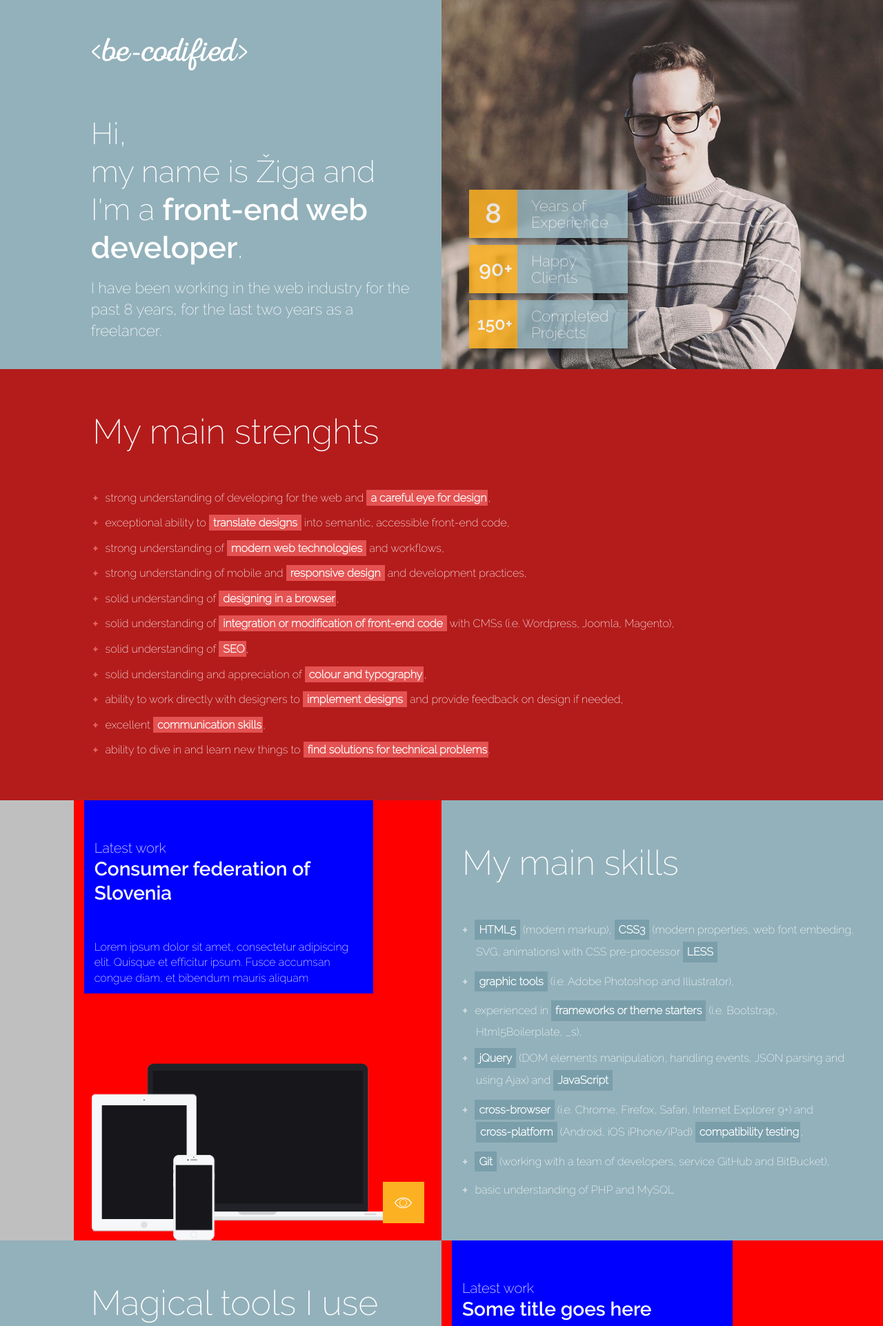
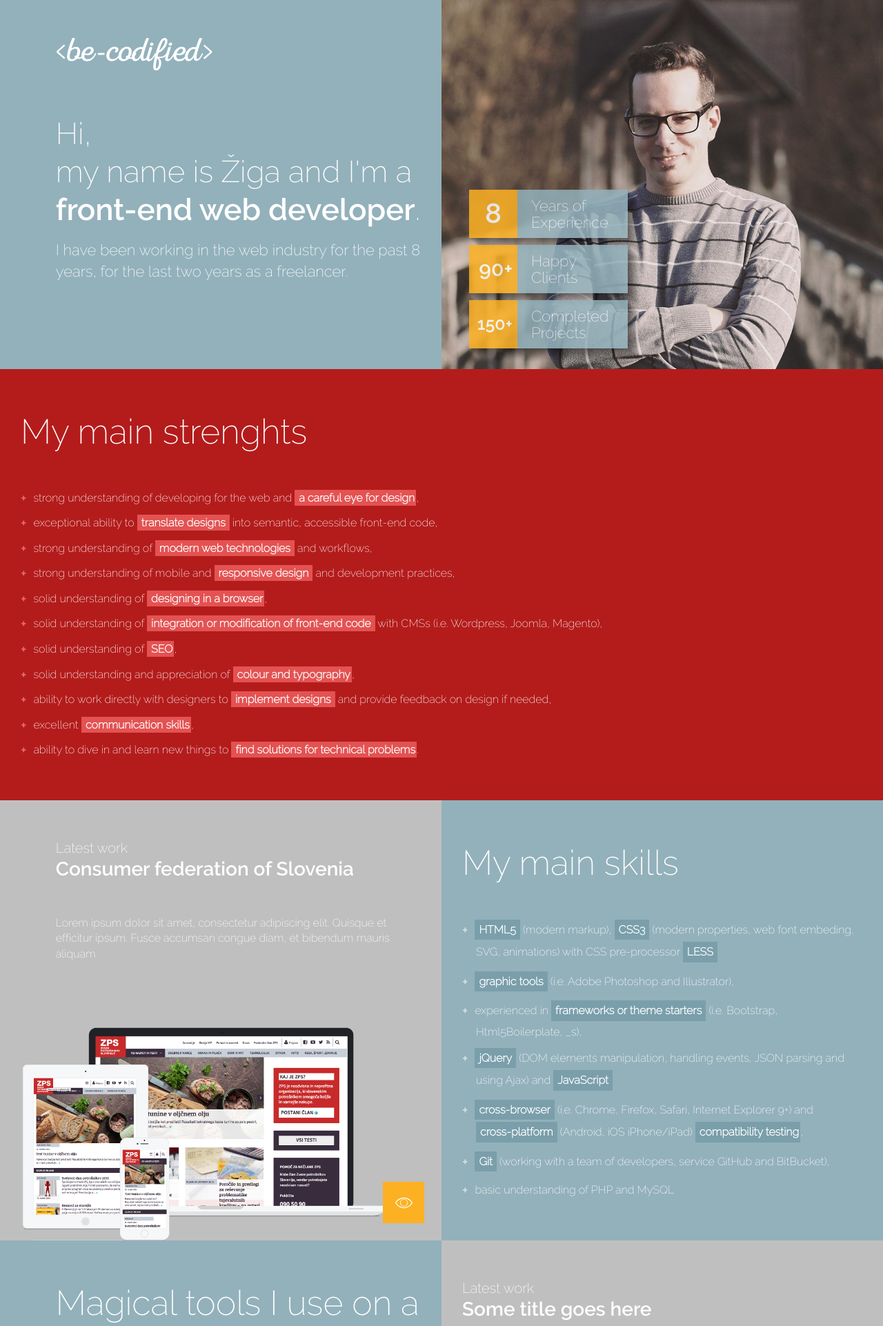
Before and after one commit to be-codified/personal-presentation-site, a PHP site: page / in a window 1280 px wide. Shown: the top 1922 px of the page at 69% size. Run offline with PHP 8.4, Linux system fonts and the light colour scheme.

Commit message:
added portfolio item, layout changed

```diff
--- a/index.php
+++ b/index.php
@@ -34,7 +34,7 @@
             <article>
                 <div class="row main-color-1">
                     <div class="col-xs-12 col-sm-6 col-md-6 col-lg-6">
-                        <div class="col-xs-12 col-sm-12 col-md-12 col-lg-10 col-lg-offset-2 intro">
+                        <div class="col-xs-12 col-sm-12 col-md-12 col-lg-11 col-lg-offset-1 intro">
                             <header>
                                 <h1>
                                     <a href="http://www.be-codified.com" title="be-codified.com">be-codified.com</a>
@@ -72,7 +72,7 @@
                 </div>
                 <div class="row">
                     <div class="col-xs-12 col-sm-12 col-md-12 col-lg-12 main-color-2">
-                        <div class="col-xs-12 col-sm-12 col-md-12 col-lg-11 col-lg-offset-1">
+                        <div class="col-xs-12 col-sm-12 col-md-12 col-lg-12">
                                 <h2>My main strenghts</h2>
                                 <ul class="plus-bullets strenghts">
                                     <li>strong understanding of developing for the web and <strong class="reduced-right-padding">a careful eye for design</strong>,</li>
@@ -91,8 +91,8 @@
                     </div>
                 </div>
                 <div class="row main-color-4">
-                    <div class="col-xs-12 col-sm-6 col-md-6 col-lg-5 col-lg-offset-1 portfolio item-1" style="background-color: red;">
-                        <div class="col-xs-12 col-sm-12 col-md-12 col-lg-10" style="background-color: blue;">
+                    <div class="col-xs-12 col-sm-6 col-md-6 col-lg-6 portfolio item-1">
+                        <div class="col-xs-12 col-sm-12 col-md-12 col-lg-11 col-lg-offset-1">
                             <p class="latest">Latest work</p>
                             <h2>Consumer federation of Slovenia</h2>
                             <p>Lorem ipsum dolor sit amet, consectetur adipiscing elit. Quisque et efficitur ipsum. Fusce accumsan congue diam, et bibendum mauris aliquam</p>
@@ -116,7 +116,7 @@
                 </div>
                 <div class="row main-color-4">
                     <div class="col-xs-12 col-sm-6 col-md-6 col-lg-6 main-color-1 neighbour-2">
-                        <div class="col-xs-12 col-sm-12 col-md-12 col-lg-10 col-lg-offset-2">
+                        <div class="col-xs-12 col-sm-12 col-md-12 col-lg-11 col-lg-offset-1">
                             <h2>Magical tools I use on a daily basis</h2>
                             <ul class="plus-bullets tools">
                                 <li>sophisticated text editor <a href="http://www.sublimetext.com/" target="_blank">Sublime Text 2</a><br /><span class="warning"><span>Warning:</span> You can easly fall in love with. Proceed to link with caution!</span></li>
@@ -135,8 +135,8 @@
                             </ul>
                         </div>
                     </div>
-                    <div class="col-xs-12 col-sm-6 col-md-6 col-lg-6 portfolio item-2" style="background-color: red;">
-                        <div class="col-xs-12 col-sm-12 col-md-12 col-lg-8" style="background-color: blue;">
+                    <div class="col-xs-12 col-sm-6 col-md-6 col-lg-6 portfolio item-2">
+                        <div class="col-xs-12 col-sm-12 col-md-12 col-lg-8">
                             <p class="latest">Latest work</p>
                             <h2>Some title goes here</h2>
                             <p>Lorem ipsum dolor sit amet, consectetur adipiscing elit. Quisque et efficitur ipsum. Fusce accumsan congue diam, et bibendum mauris aliquam</p>
@@ -146,7 +146,7 @@
                 </div>
                 <div class="row main-color-4">
                     <div class="col-xs-12 col-sm-6 col-md-6 col-lg-6 portfolio item-3">
-                        <div class="col-xs-12 col-sm-12 col-md-12 col-lg-10 col-lg-offset-2">
+                        <div class="col-xs-12 col-sm-12 col-md-12 col-lg-11 col-lg-offset-1">
                             <p class="latest">Latest work</p>
                             <h2>iPhone giveaway</h2>
                             <p>Lorem ipsum dolor sit amet, consectetur adipiscing elit. Quisque et efficitur ipsum. Fusce accumsan congue diam, et bibendum mauris aliquam</p>
```
Also changed, not shown: img/portfolio-1.png. Lines whose indentation alone changed are shown as unchanged.
